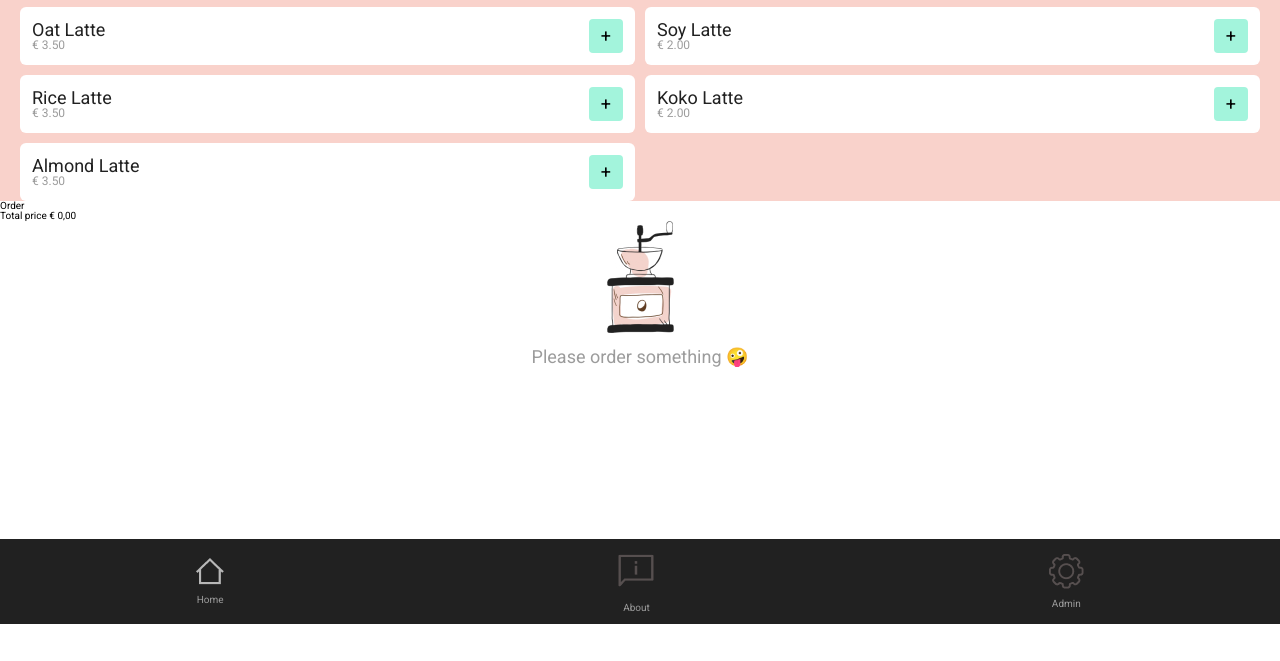
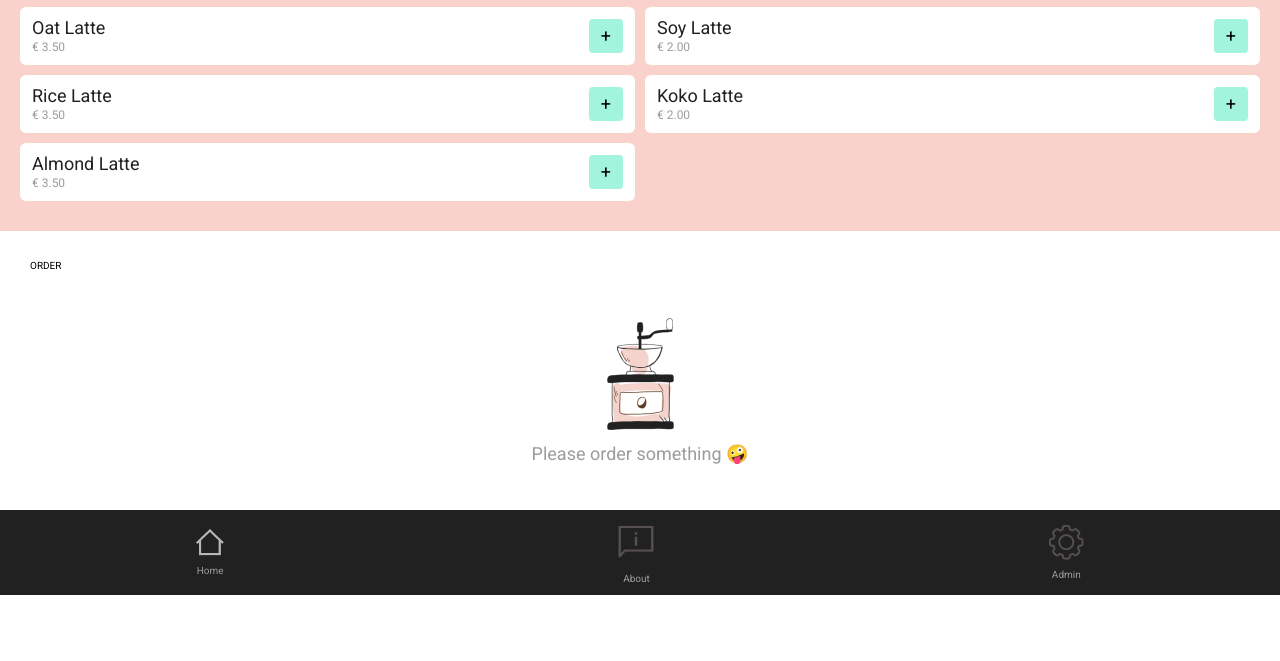
Before and after one commit to itsyarl/PlantBasedBarista, a website built with webpack: page src/index.html in a window 1280 px wide. Shown: the part 139-800 px from the top of the page. Built offline with nearby package versions, Linux system fonts and the light colour scheme; some packages are replaced by stand-ins of ours.

Commit message:
Full hidden css and js Fix

```diff
--- a/src/css/coffeeButton.css
+++ b/src/css/coffeeButton.css
@@ -30,6 +30,7 @@
 .price__button__amount {
   color: var(--gray);
   font-size: var(--small);
+  margin-top: .4rem;
 }
 
 .price__button__plus {
@@ -38,3 +39,7 @@
   padding: .8rem 1.2rem;
   border-radius: .4rem;
 }
+
+.prices {
+  padding-bottom: 3rem;
+}
--- a/src/css/orders.css
+++ b/src/css/orders.css
@@ -1,11 +1,8 @@
-.content {
-  height: 33.8rem;
-}
-
 .emptystate {
   display: flex;
   flex-flow: column;
   align-items: center;
+  margin: 4.7rem 0;
 }
 
 .emptystate__content {
@@ -13,3 +10,13 @@
   font-size: 1.8rem;
   color: #9c9c9c;
 }
+
+.title_mini {
+  text-transform: uppercase;
+  margin: 3rem;
+
+}
+
+.hide {
+  display: none;
+}
--- a/src/index.js
+++ b/src/index.js
@@ -13,34 +13,29 @@ const commaDigits = num => {
 // haalt coffees uit json
 const getCoffees = data => {
   const coffees = data.coffees;
-  coffees.forEach(coffee => {
-    if (coffee.plantbased === true) {
-      makeButton(coffee);
+  coffees.forEach(data => {
+    if (data.plantbased === true) {
+      makeButton(data);
     }
   });
 };
 
 // maakt button aan
-const makeButton = coffee => {
+const makeButton = data => {
   const $prijsLijst = document.querySelector(`.prices__list`);
   const $li = document.createElement(`li`);
   $li.classList.add(`price`);
-  $li.setAttribute(`data_id`, `${coffee.id}`);
-  $li.innerHTML = opbouw(coffee);
+  $li.setAttribute(`data_id`, `${data.id}`);
+  $li.innerHTML =  `<a class="price__button">
+                      <span class="price__button__wrapper">
+                        <span class="price__button__name">${data.name}</span>
+                        <span class="price__button__amount">&euro; ${commaDigits(data.prices.medium)}</span>
+                      </span>
+                      <span class="price__button__plus">+</span>
+                    </a>`;
   $prijsLijst.appendChild($li);
 };
 
-// returnt de opbouw en vuilt de items in.
-const opbouw = data => {
-  return `
-  <a class="price__button">
-    <span class="price__button__wrapper">
-      <span class="price__button__name">${data.name}</span>
-      <span class="price__button__amount">&euro; ${commaDigits(data.prices.medium)}</span>
-    </span>
-    <span class="price__button__plus">+</span>
-  </a>`;
-};
 
 //  FAILED TRY
 
```
